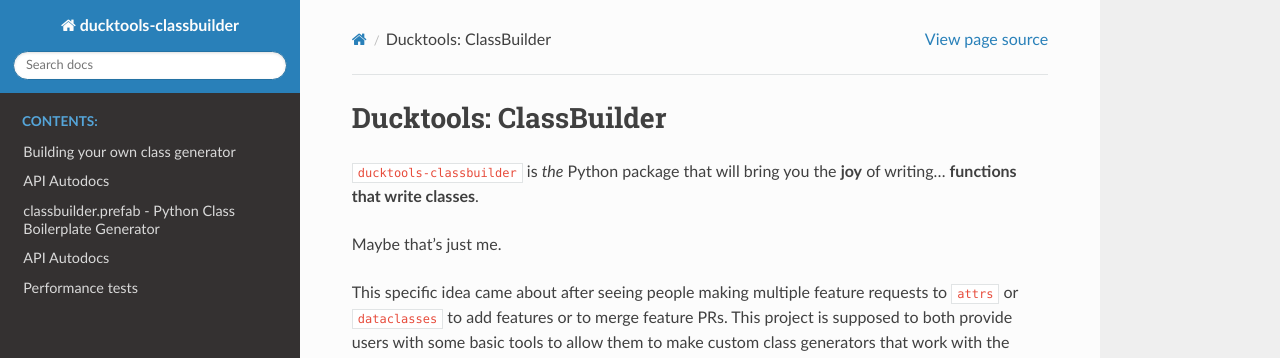
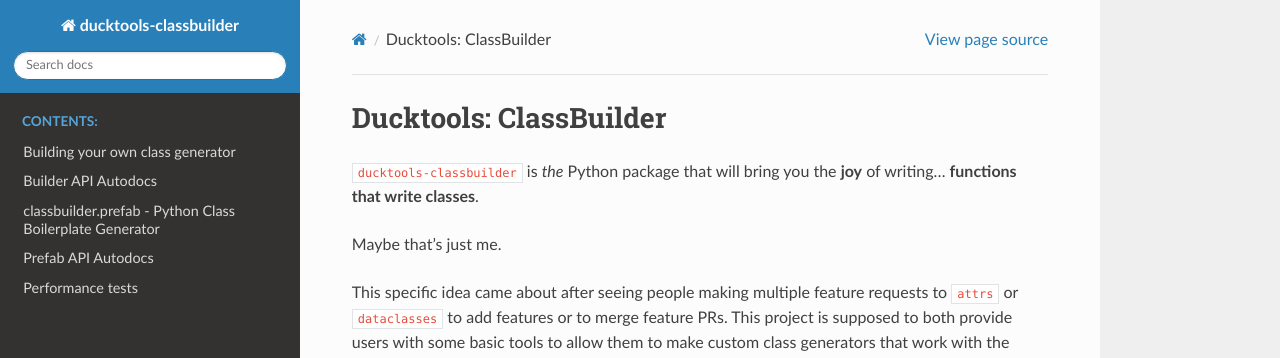
Before and after one commit to DavidCEllis/ducktools-classbuilder, a Sphinx documentation site: the page built from docs/index.md, in a window 1280 px wide. Shown: the top 358 px of the page. Built offline with Sphinx 7.4.7 and the Read the Docs theme 2.0.0, drawn with Linux system fonts in a browser that asks for light colours.

Commit message:
Title builder and prefab autodocs separately

```diff
--- a/docs/api.md
+++ b/docs/api.md
@@ -1,4 +1,4 @@
-# API Autodocs #
+# Builder API Autodocs #
 
 ## Slotclass example functions and classes ##
 
--- a/docs/prefab/api.md
+++ b/docs/prefab/api.md
@@ -1,4 +1,4 @@
-# API Autodocs #
+# Prefab API Autodocs #
 
 ## Core Functions ##
 
```
